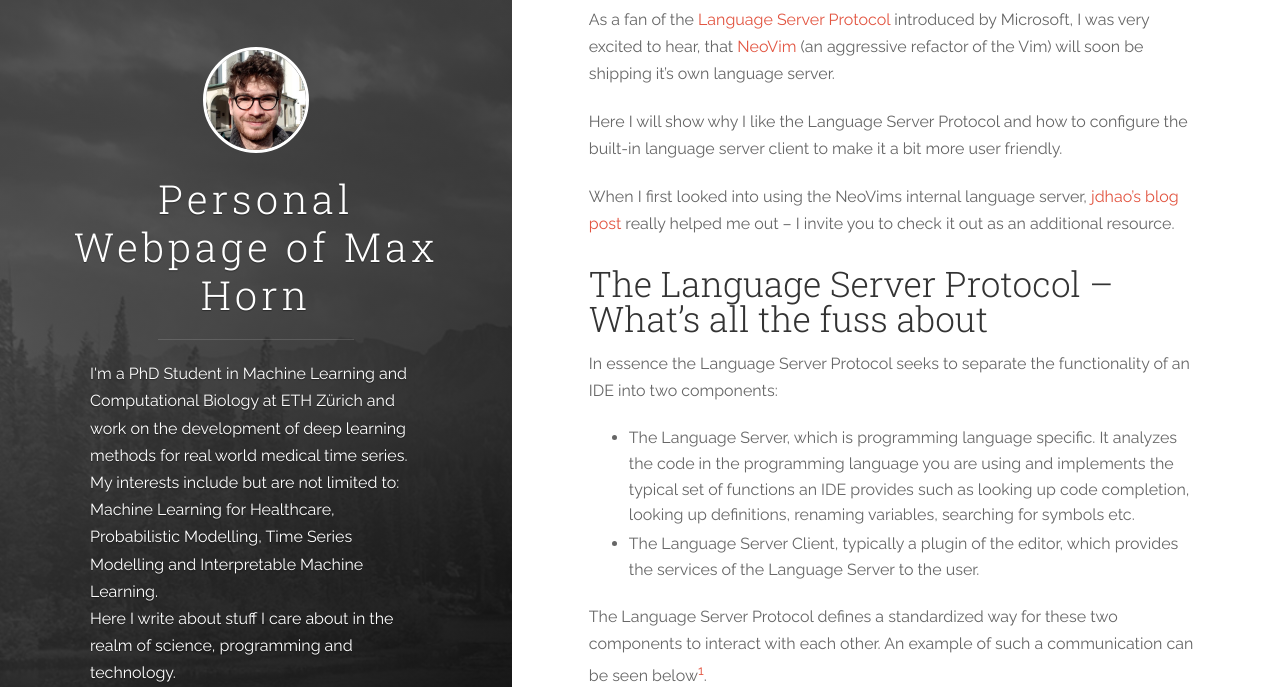
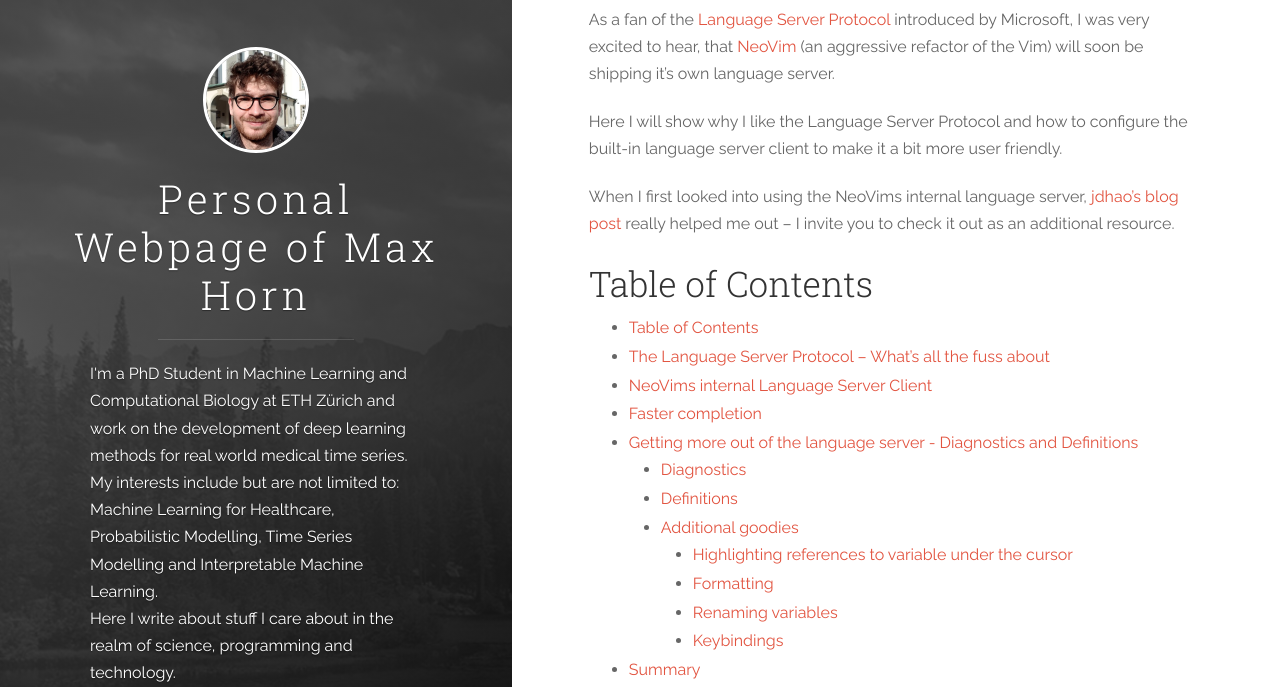
Before and after one commit to weatheredwatcher/weatheredwatcher.github.io, a Jekyll site: the page built from _posts/2020-10-31-NeoVims-Language-Server-Client.md, in a window 1280 px wide and 900 px high, scrolled down 333 px, cut to the strip 0-687 px from the top of the window. Built offline with Jekyll 4.4.1, drawn with Linux system fonts in a browser that asks for light colours; comment, search, counter and statistics services are not loaded.

Commit message:
Add table of contents

```diff
--- a/_posts/2020-10-31-NeoVims-Language-Server-Client.md
+++ b/_posts/2020-10-31-NeoVims-Language-Server-Client.md
@@ -16,6 +16,10 @@ the built-in language server client to make it a bit more user friendly.
 When I first looked into using the NeoVims internal language server, [jdhao's
 blog post](https://jdhao.github.io/2019/11/20/neovim_builtin_lsp_hands_on/)
 really helped me out -- I invite you to check it out as an additional resource.
+
+## Table of Contents
+* TOC
+{:toc}
 
 ## The Language Server Protocol -- What's all the fuss about
 In essence the Language Server Protocol seeks to separate the functionality of
```
